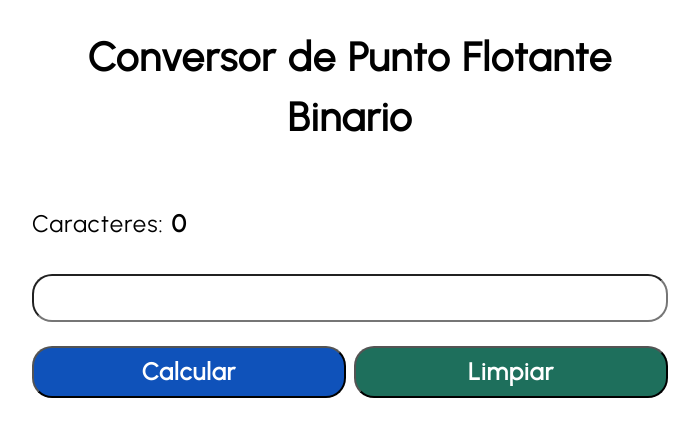
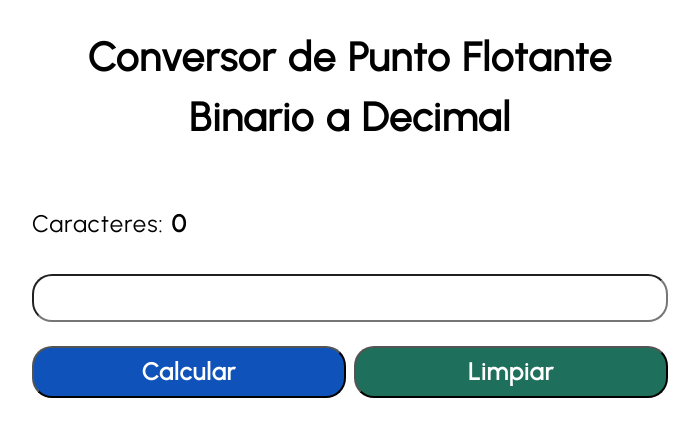
Before and after one commit to YaelAram/Conversor, a website built with webpack: page src/index.html in a window 1280 px wide. Shown: the whole page, without its empty margins (290-989 px from the left). Built offline with nearby package versions, Linux system fonts and the light colour scheme.

Commit message:
Titulo completado

```diff
--- a/src/index.html
+++ b/src/index.html
@@ -14,7 +14,7 @@
 </head>
 <body>
     <main>
-        <h1>Conversor de Punto Flotante Binario</h1>
+        <h1>Conversor de Punto Flotante Binario a Decimal</h1>
         <article>
             <p class="aviso">Caracteres: <strong class="contador">0</strong></p>
             <input type="text" class="campo">
```
Also changed, not shown: docs/index.html (+1 -1 lines), 2 other files.
